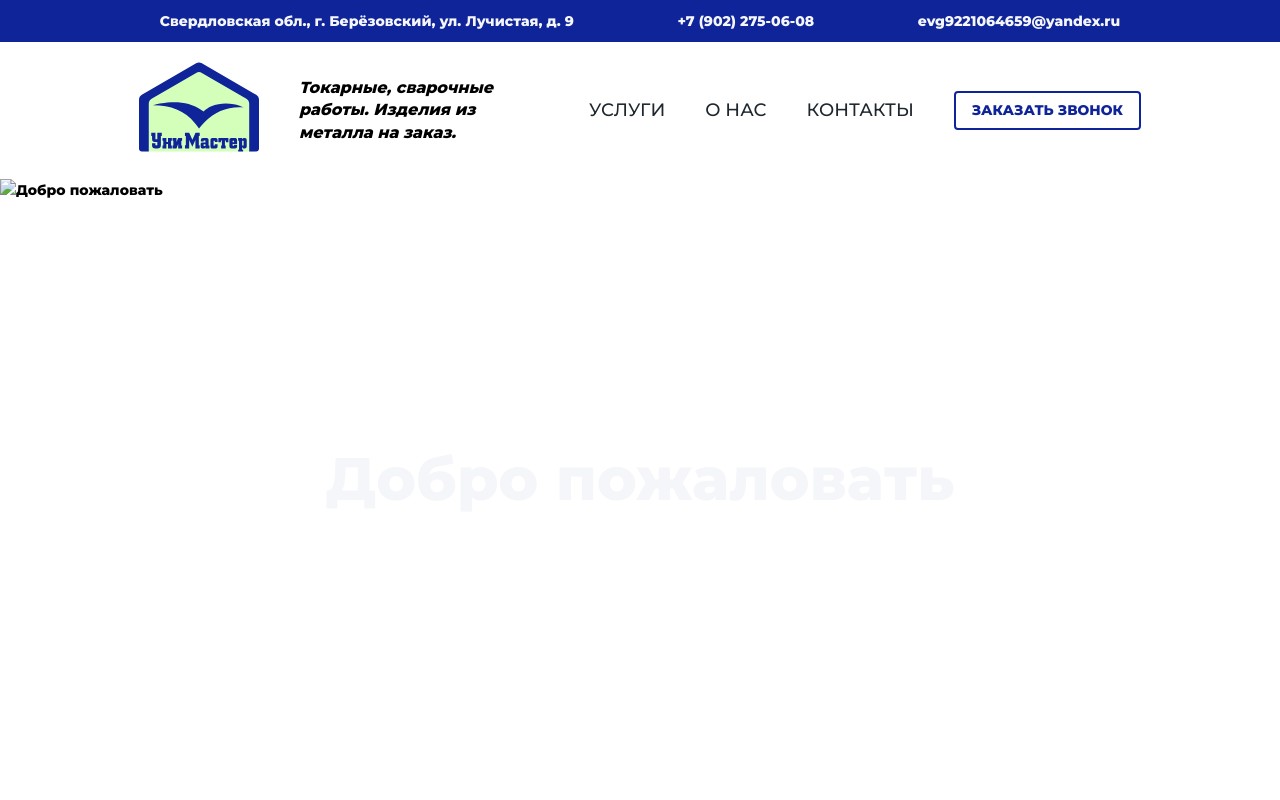
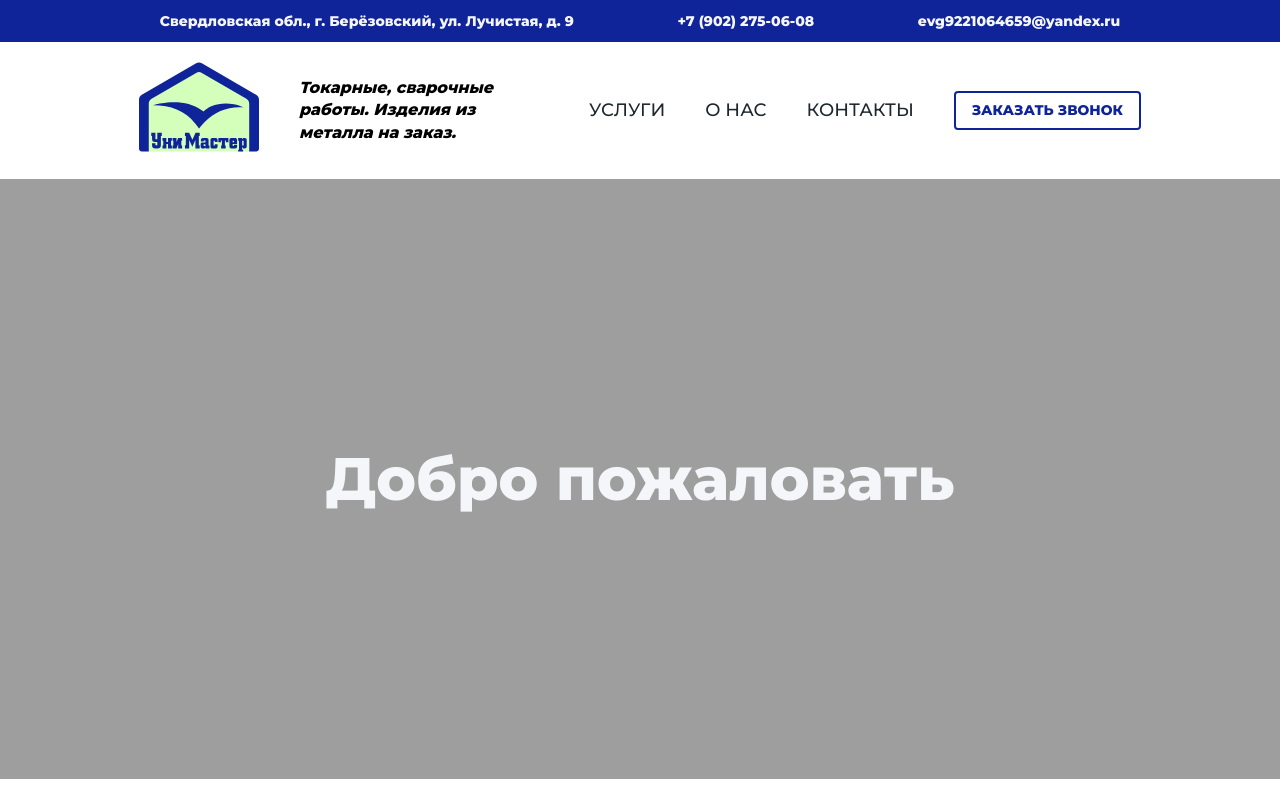
Before and after one commit to rodionmalkov/unimaster, a website: page index.html in a window 1280 px wide. Shown: the top 800 px of the page. Drawn offline with nearby package versions, Linux system fonts and the light colour scheme; the site is published under a folder, as on GitHub Pages, so addresses that start at the root find nothing; files whose address does not match are found by name.

Commit message:
Отображение главной картинки

```diff
--- a/index.html
+++ b/index.html
@@ -88,7 +88,7 @@
           <div class="carousel__content container">Добро пожаловать</div>
           <div class="carousel__photo">
             <img
-              src="/assets/img/carousel/welcome.jpg"
+              src="assets/img/carousel/welcome.jpg"
               alt="Добро пожаловать"
             />
           </div>
```
